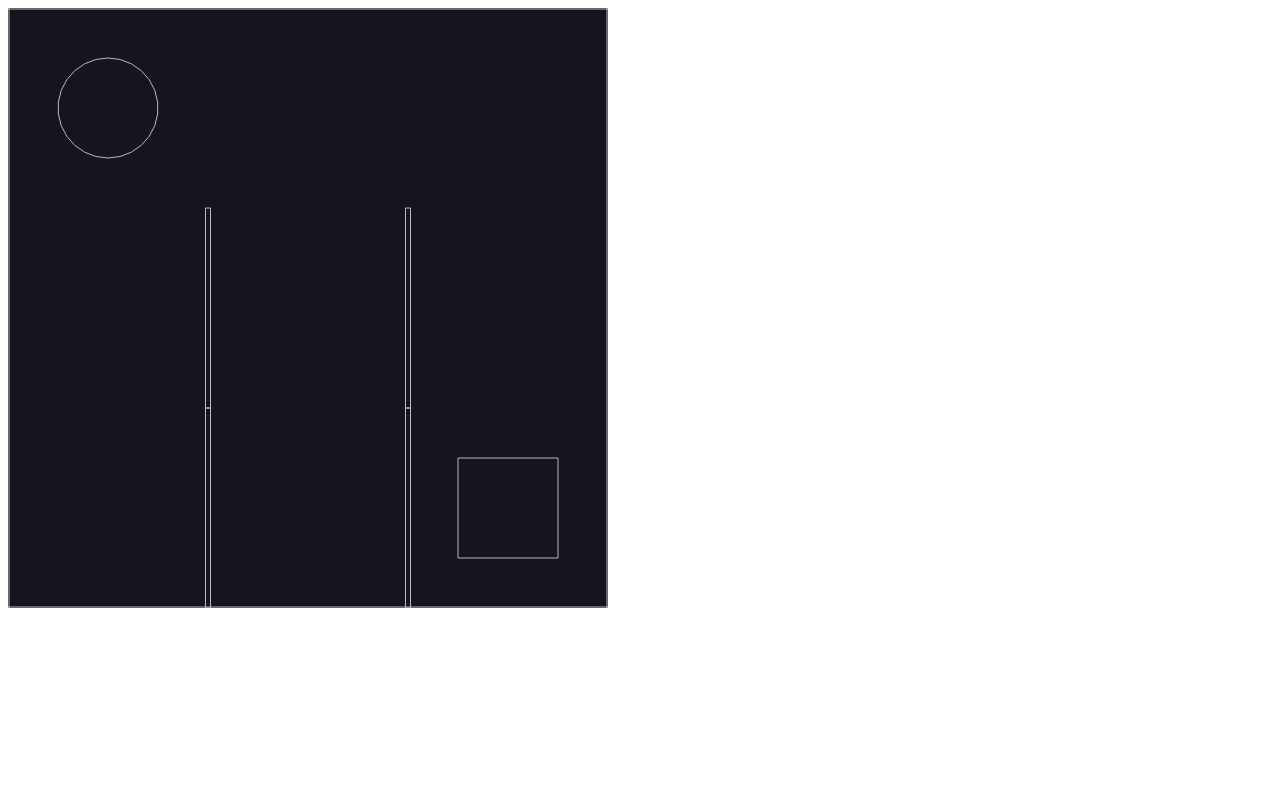
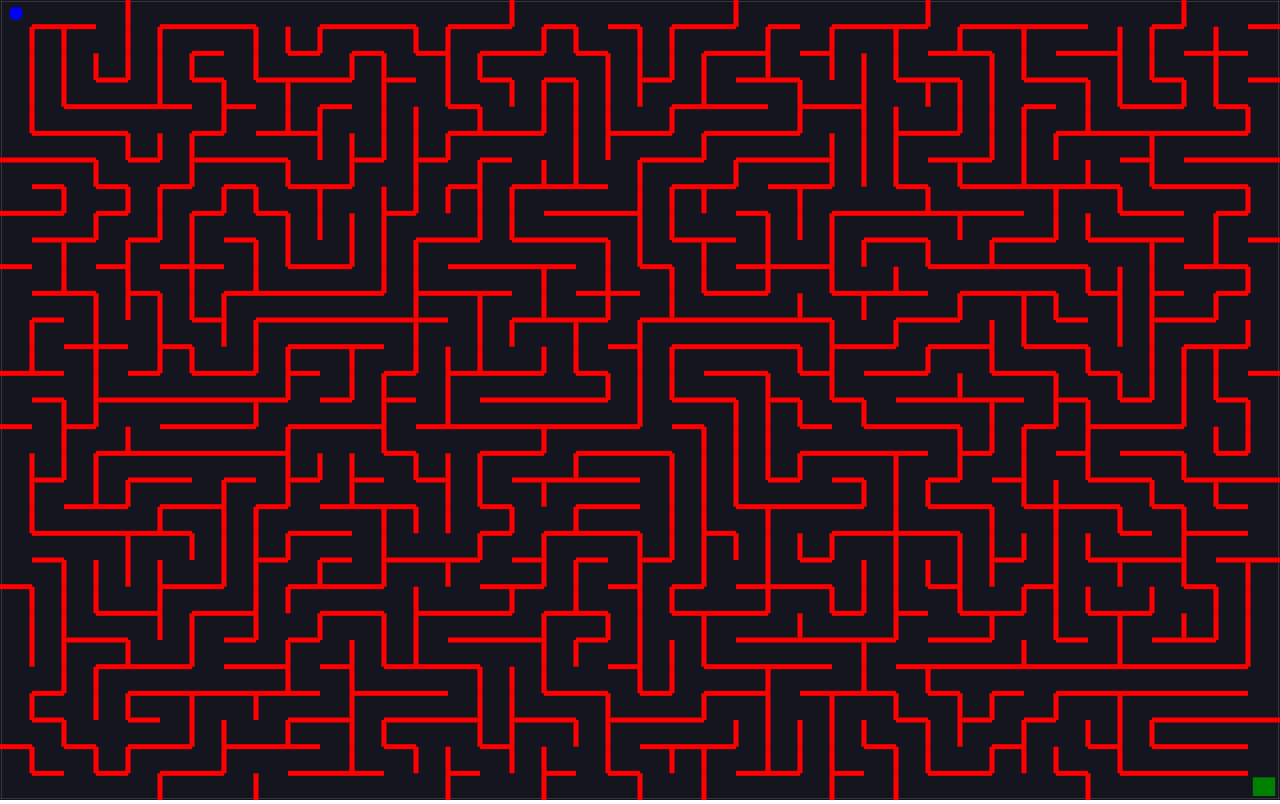
Before and after one commit to sawik-code/canvas, a plain HTML site: page index.html in a window 1280 px wide. Drawn offline with nearby package versions, Linux system fonts and the light colour scheme; animation ran at ten frames a second.

Commit message:
fixed problem with unsolvable maze

```diff
--- a/index.html
+++ b/index.html
@@ -4,11 +4,34 @@
     <meta charset="UTF-8">
     <meta name="viewport" content="width=device-width, initial-scale=1.0">
     <title>Document</title>
+    <style>
+        body {
+            margin: 0;
+        }
+        .hidden {
+            display: none!important;
+        }
+        h1 {
+            color: white;
+            font-size: 36px;
+        }
+        .winner {
+            display: flex;
+            justify-content: center;
+            align-items: center;
+            position: absolute;
+            z-index: 1;
+            height: 100vh;
+            width: 100vw;
+        }
+    </style>
     <script src="https://cdnjs.cloudflare.com/ajax/libs/matter-js/0.14.2/matter.min.js"></script>
 </head>
 <body>
 
-
+    <div class="winner hidden">
+        <h1>U WIN</h1>
+    </div>
     <script src="index.js"></script>
 </body>
 </html>
--- a/index.js
+++ b/index.js
@@ -24,14 +24,19 @@
 //getting accest to matter objects
 const { Engine, Render, Runner, World, Bodies, Body, Events } = Matter;
 
-const width = 600;
-const height = 600;
+const cellsHorizontal = 40;
+const cellsVertical = 30;
+
+const width = window.innerWidth;
+const height = window.innerHeight;
+// const width = 600;
+// const height = 600;
 
 //cells
-const cells = 3;
 
 //wall length
-const unitLength = width / cells;
+const unitLengthX = width / cellsHorizontal;
+const unitLengthY = height / cellsVertical;
 
 const engine = Engine.create();
 engine.world.gravity.y = 0;
@@ -42,7 +47,7 @@ const render = Render.create({
 	options: {
 		width: width,
 		height: height,
-		wireframes: true
+		wireframes: false
 	}
 });
 Render.run(render);
@@ -81,21 +86,21 @@ const shuffle = (arr) => {
 // }
 // console.log(grid);
 
-const grid = Array(cells).fill(null).map(() => {
-	return Array(cells).fill(false);
+const grid = Array(cellsVertical).fill(null).map(() => {
+	return Array(cellsHorizontal).fill(false);
 });
 
 // walls data
-const verticals = Array(cells).fill(null).map(() => Array(cells - 1).fill(false));
+const verticals = Array(cellsVertical).fill(null).map(() => Array(cellsHorizontal - 1).fill(false));
 
-const horizontals = Array(cells - 1).fill(null).map(() => Array(cells).fill(false));
+const horizontals = Array(cellsVertical - 1).fill(null).map(() => Array(cellsHorizontal).fill(false));
 
 // pick random starting cell
 
-const startRow = Math.floor(Math.random() * cells);
-const startColumn = Math.floor(Math.random() * cells);
+const startRow = Math.floor(Math.random() * cellsVertical);
+const startColumn = Math.floor(Math.random() * cellsHorizontal);
 
-console.log(startRow, startColumn);
+// console.log(startRow, startColumn);
 
 //iterating through maze cells
 const stepThroughCell = (row, column) => {
@@ -107,19 +112,18 @@ const stepThroughCell = (row, column) => {
 	grid[row][column] = true;
 
 	// assemble randomly order list of neigbour
-	const neighbours = [
+	const neighbours = shuffle([
 		[ row - 1, column, 'up' ],
 		[ row, column + 1, 'right' ],
 		[ row + 1, column, 'down' ],
 		[ row, column - 1, 'left' ]
-	];
-	shuffle(neighbours);
+	]);
 
 	// foreach neighbour
 	for (const neighbor of neighbours) {
 		const [ nextRow, nextColumn, direction ] = neighbor;
 		//see if neigbor is out of bounds
-		if (nextRow < 0 || nextRow >= cells || nextColumn < 0 || nextColumn >= cells) {
+		if (nextRow < 0 || nextRow >= cellsVertical || nextColumn < 0 || nextColumn >= cellsHorizontal) {
 			continue; //don't do anything and continue loop
 		}
 		//check if we have visited that neighbour and continue to the next
@@ -149,13 +153,16 @@ horizontals.forEach((row, rowIndex) => {
 			return;
 		}
 		const wall = Bodies.rectangle(
-			columnIndex * unitLength + unitLength / 2,
-			rowIndex * unitLength + unitLength,
-			unitLength,
+			columnIndex * unitLengthX + unitLengthX / 2,
+			rowIndex * unitLengthY + unitLengthY,
+			unitLengthX,
 			5,
 			{
 				isStatic: true,
-				label: 'wall'
+				label: 'wall',
+				render: {
+					fillStyle: 'red'
+				}
 			}
 		);
 		World.add(world, wall);
@@ -169,13 +176,16 @@ verticals.forEach((row, rowIndex) => {
 			return;
 		}
 		const wall = Bodies.rectangle(
-			columnIndex * unitLength + unitLength,
-			rowIndex * unitLength + unitLength / 2,
+			columnIndex * unitLengthX + unitLengthX,
+			rowIndex * unitLengthY + unitLengthY / 2,
 			5,
-			unitLength,
+			unitLengthY,
 			{
 				isStatic: true,
-				label: 'wall'
+				label: 'wall',
+				render: {
+					fillStyle: 'red'
+				}
 			}
 		);
 		World.add(world, wall);
@@ -183,15 +193,22 @@ verticals.forEach((row, rowIndex) => {
 });
 
 // goal
-const goal = Bodies.rectangle(width - unitLength / 2, height - unitLength / 2, unitLength * 0.5, unitLength * 0.5, {
+const goal = Bodies.rectangle(width - unitLengthX / 2, height - unitLengthY / 2, unitLengthX * 0.7, unitLengthY * 0.7, {
 	isStatic: true,
-	label: 'goal'
+	label: 'goal',
+	render: {
+		fillStyle: 'green'
+	}
 });
 World.add(world, goal);
 
 // ball
-const ball = Bodies.circle(unitLength / 2, unitLength / 2, unitLength / 4, {
-	label: 'ball'
+const ballRadius = Math.min(unitLengthX, unitLengthY) / 4;
+const ball = Bodies.circle(unitLengthX / 2, unitLengthY / 2, ballRadius, {
+	label: 'ball',
+	render: {
+		fillStyle: 'blue'
+	}
 });
 
 World.add(world, ball);
@@ -221,6 +238,7 @@ Events.on(engine, 'collisionStart', (event) => {
 	event.pairs.forEach((collision) => {
 		const labels = [ 'ball', 'goal' ];
 		if (labels.includes(collision.bodyA.label) && labels.includes(collision.bodyB.label)) {
+			document.querySelector('.winner').classList.remove('hidden');
 			world.gravity.y = 1;
 			world.bodies.forEach((body) => {
 				if (body.label === 'wall') {
```
